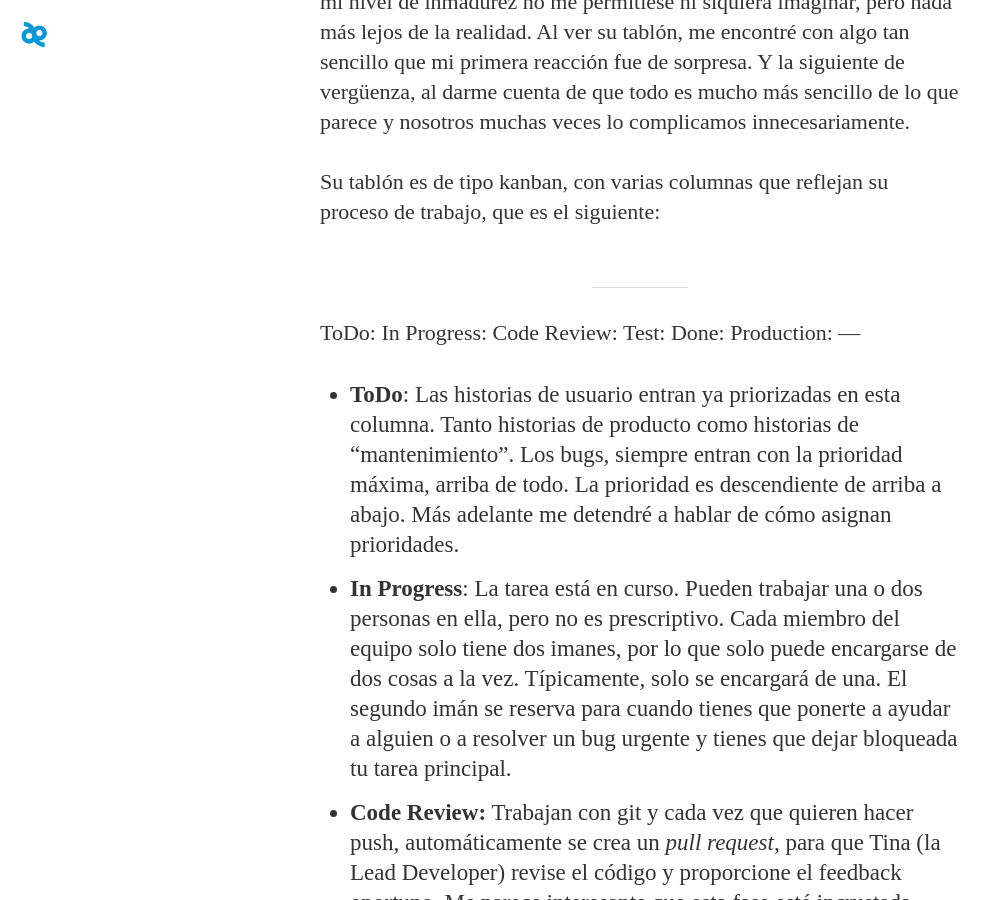
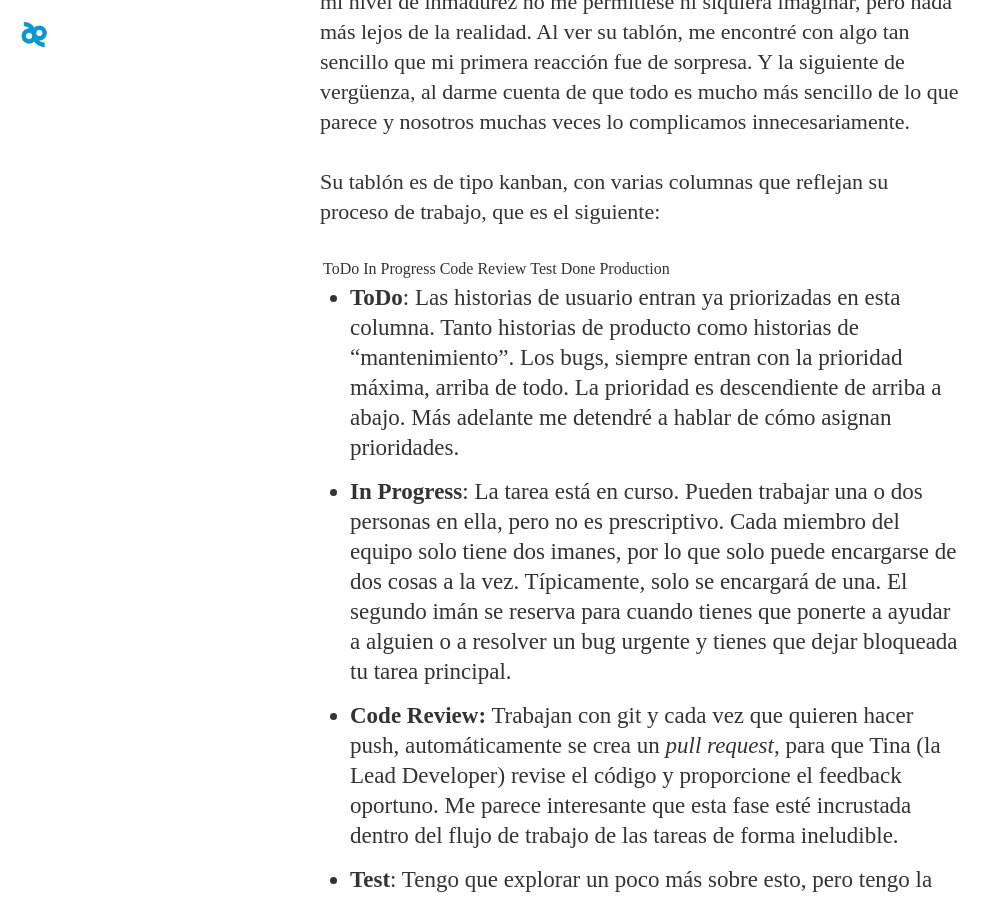
Before and after one commit to nmardones/danderu.github.com, a Jekyll site: the page built from _posts/2015-02-17-continuous-delivery-un-punto-de-inflexion.markdown, in a window 1280 px wide and 900 px high, scrolled down 575 px. Shown: the whole window, without its empty margins (0-1000 px from the left). Built offline with Jekyll 4.4.1, drawn with Linux system fonts in a browser that asks for light colours; nearby versions of some CDN libraries; some web fonts are replaced; comment, search, counter and statistics services are not loaded; some of the changed lines change nothing that is shown.

Commit message:
trying to show a table

```diff
--- a/_posts/2015-02-17-continuous-delivery-un-punto-de-inflexion.markdown
+++ b/_posts/2015-02-17-continuous-delivery-un-punto-de-inflexion.markdown
@@ -22,14 +22,7 @@
 
 Su tablón es de tipo kanban, con varias columnas que reflejan su proceso de trabajo, que es el siguiente:
 
----
-ToDo:
-In Progress:
-Code Review:
-Test:
-Done:
-Production:
----
+|ToDo | In Progress | Code Review | Test | Done | Production |
 
   * **ToDo**: Las historias de usuario entran ya priorizadas en esta columna. Tanto historias de producto como historias de "mantenimiento". Los bugs, siempre entran con la prioridad máxima, arriba de todo. La prioridad es descendiente de arriba a abajo. Más adelante me detendré a hablar de cómo asignan prioridades.
   * **In Progress**: La tarea está en curso. Pueden trabajar una o dos personas en ella, pero no es prescriptivo. Cada miembro del equipo solo tiene dos imanes, por lo que solo puede encargarse de dos cosas a la vez. Típicamente, solo se encargará de una. El segundo imán se reserva para cuando tienes que ponerte a ayudar a alguien o a resolver un bug urgente y tienes que dejar bloqueada tu tarea principal.
```
